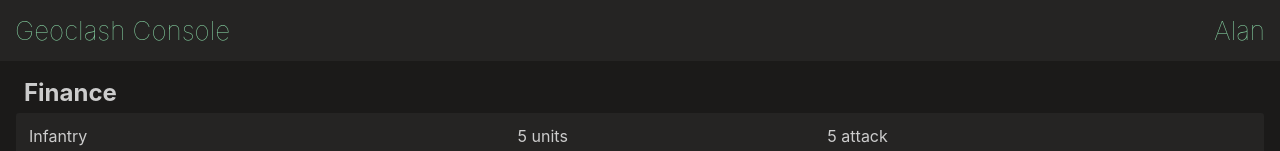
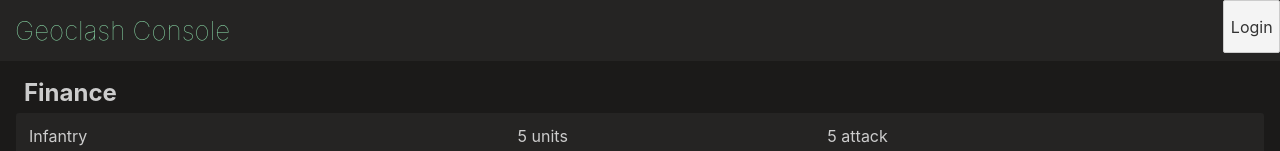
Before and after one commit to 0HyperCube/geoapp, a Svelte app: page / in a window 1280 px wide. Shown: the top 151 px of the page. Built offline with nearby package versions, Linux system fonts and the light colour scheme; no server answers.

Commit message:
Add auth

```diff
--- a/src/Nav.svelte
+++ b/src/Nav.svelte
@@ -1,5 +1,42 @@
+<script lang="ts">
+	import { getAuth, signInWithPopup, GithubAuthProvider } from "firebase/auth";
+
+	const provider = new GithubAuthProvider();
+
+	let user_id = undefined;
+
+	function login() {
+		const auth = getAuth();
+
+		signInWithPopup(auth, provider)
+			.then((result) => {
+				console.log(result);
+				// This gives you a GitHub Access Token. You can use it to access the GitHub API.
+				const credential = GithubAuthProvider.credentialFromResult(result);
+				const token = credential.accessToken;
+
+				// The signed-in user info.
+				const user = result.user;
+				user_id = user.uid;
+				console.log(user.uid);
+				// ...
+			})
+			.catch((error) => {
+				// Handle Errors here.
+				const errorCode = error.code;
+				const errorMessage = error.message;
+				alert(`Error logging in: ${errorCode}: ${errorMessage}`);
+			});
+	}
+</script>
+
 <nav>
-	<span id="title">Geoclash Console</span><span>Alan</span>
+	<span id="title">Geoclash Console</span>
+	{#if user_id}
+		<span>{user_id}</span>
+	{:else}
+		<button on:click={login}>Login</button>
+	{/if}
 </nav>
 <div class="nav-spacer" />
 
```
Also changed, not shown: firebase.json, 1 other file (tests, documents, lock files or other folders).
